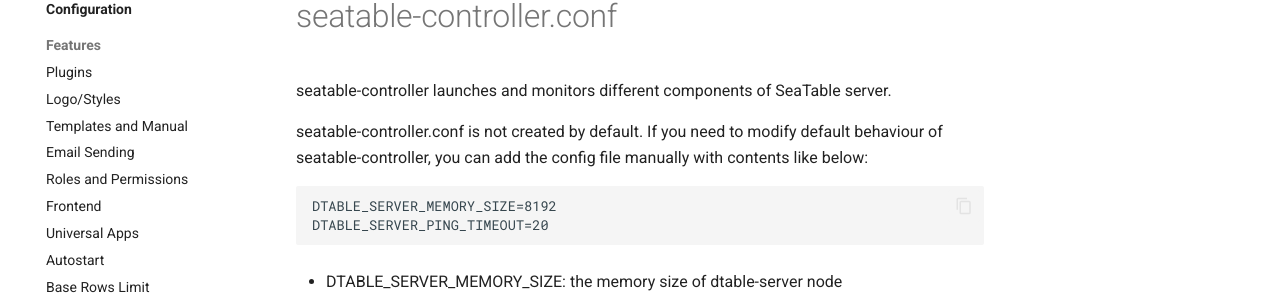
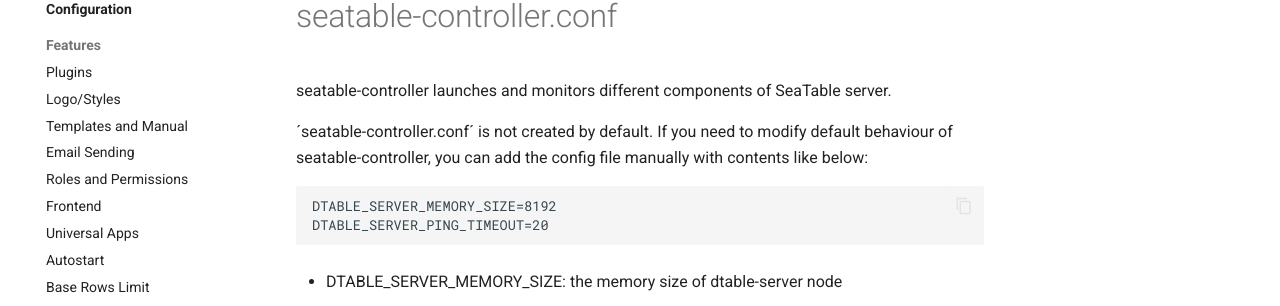
Before and after one commit to seatable/seatable-admin-docs, an MkDocs documentation site: the page built from docs/config/seatable-controller-conf.md, in a window 1280 px wide. Shown: the part 150-456 px from the top of the page. Built offline with MkDocs 1.6.1 and Material for MkDocs 9.7.7, drawn with Linux system fonts in a browser that asks for light colours; comment, search, counter and statistics services are not loaded.

````diff
--- a/docs/config/seatable-controller-conf.md
+++ b/docs/config/seatable-controller-conf.md
@@ -2,7 +2,7 @@
 
 seatable-controller launches and monitors different components of SeaTable server.
 
-seatable-controller.conf is not created by default. If you need to modify default behaviour of seatable-controller, you can add the config file manually with contents like below:
+´seatable-controller.conf´ is not created by default. If you need to modify default behaviour of seatable-controller, you can add the config file manually with contents like below:
 
 ```
 DTABLE_SERVER_MEMORY_SIZE=8192
````
